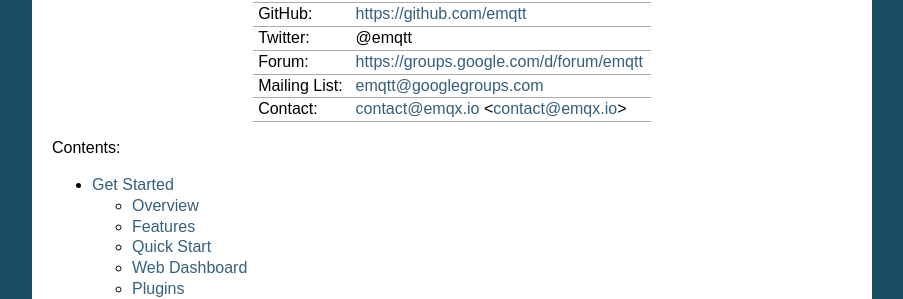
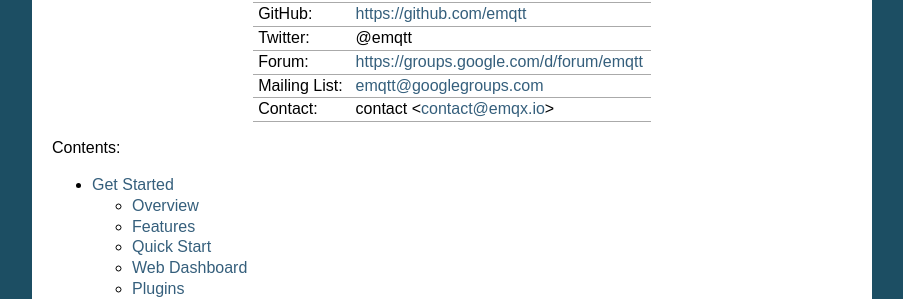
Before and after one commit to emqxarchive/emqx-docs-en, a Sphinx documentation site: the page built from source/index.rst, in a window 1280 px wide and 900 px high, scrolled down 671 px. Shown: the part 160-459 px from the top of the window, without its empty margins (198-1101 px from the left). Built offline with Sphinx 7.4.7, drawn with Linux system fonts in a browser that asks for light colours.

Commit message:
Update contact

```diff
--- a/source/index.rst
+++ b/source/index.rst
@@ -32,7 +32,7 @@
 +---------------+-----------------------------------------+
 | Mailing List: | emqtt@googlegroups.com                  |
 +---------------+-----------------------------------------+
-| Contact:      | contact@emqx.io <contact@emqx.io>       |
+| Contact:      | contact <contact@emqx.io>               |
 +---------------+-----------------------------------------+
 
 Contents:
```
